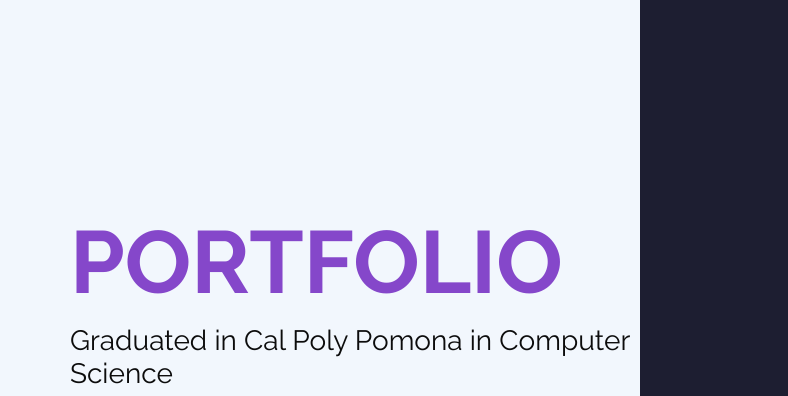
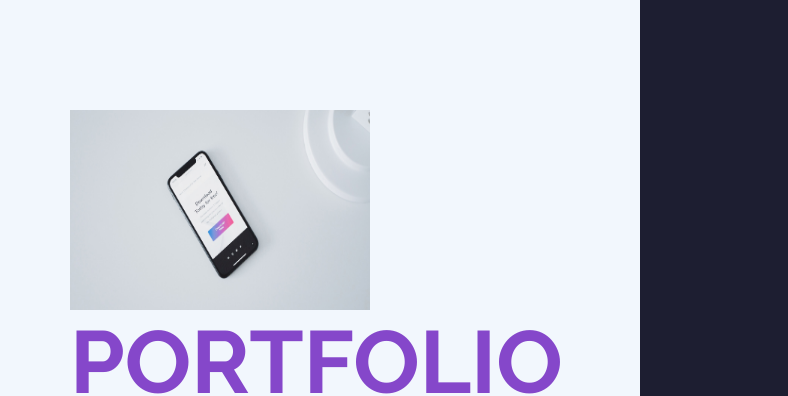
Before and after one commit to arisshu/arisshu.github.io, a plain HTML site: page index.html in a window 1280 px wide. Shown: the part 154-550 px from the top of the page, 0-788 px from the left. Drawn offline with nearby package versions, Linux system fonts and the light colour scheme.

Commit message:
add picture

```diff
--- a/index.html
+++ b/index.html
@@ -69,6 +69,7 @@
         <div class="row">
           <div class="col-md-7">
             <div class="detail-box">
+			  <img src="images/about-bg.jpg" width="300px" height="200px"> </img>
               <h1>
                 PORTFOLIO
               </h1>
```
